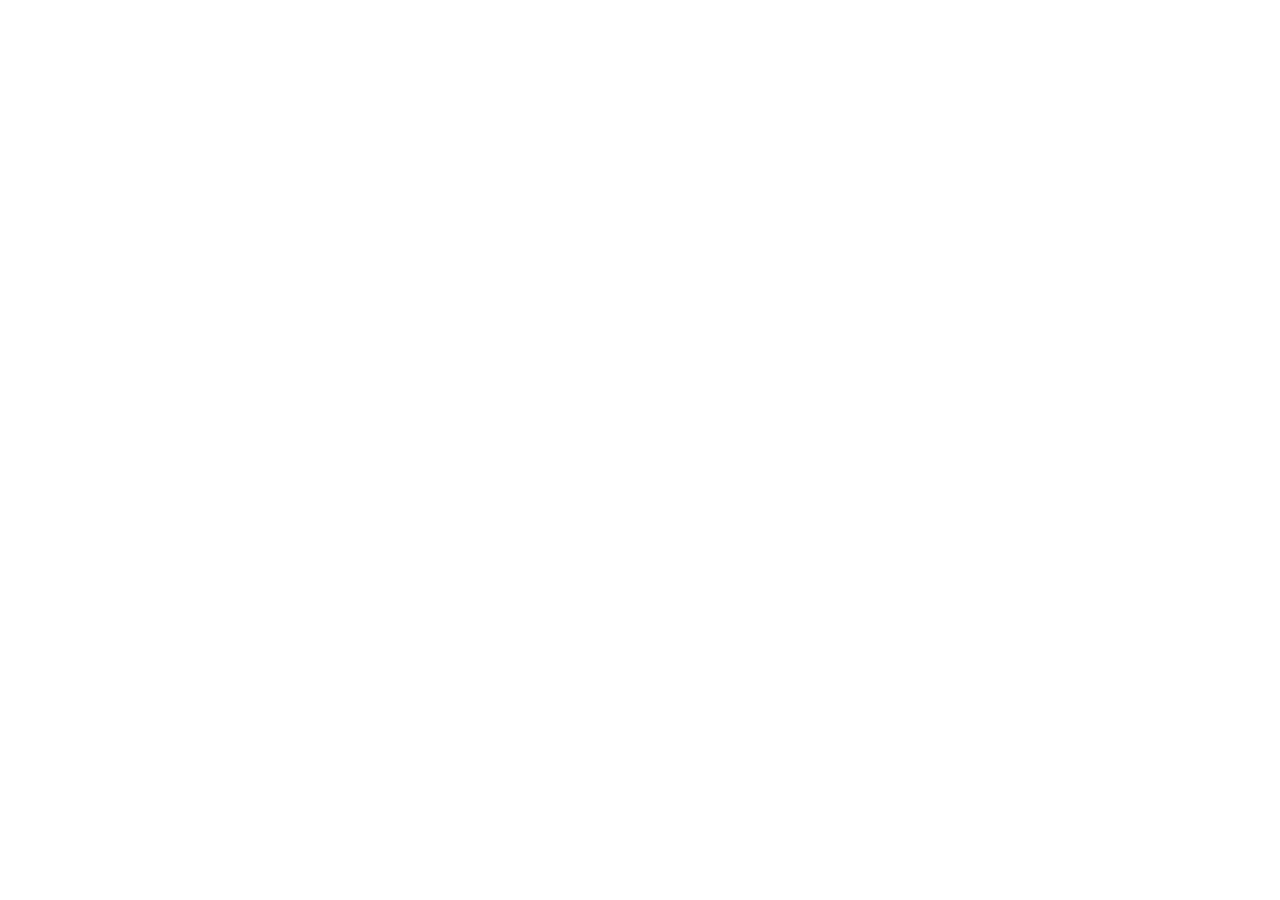
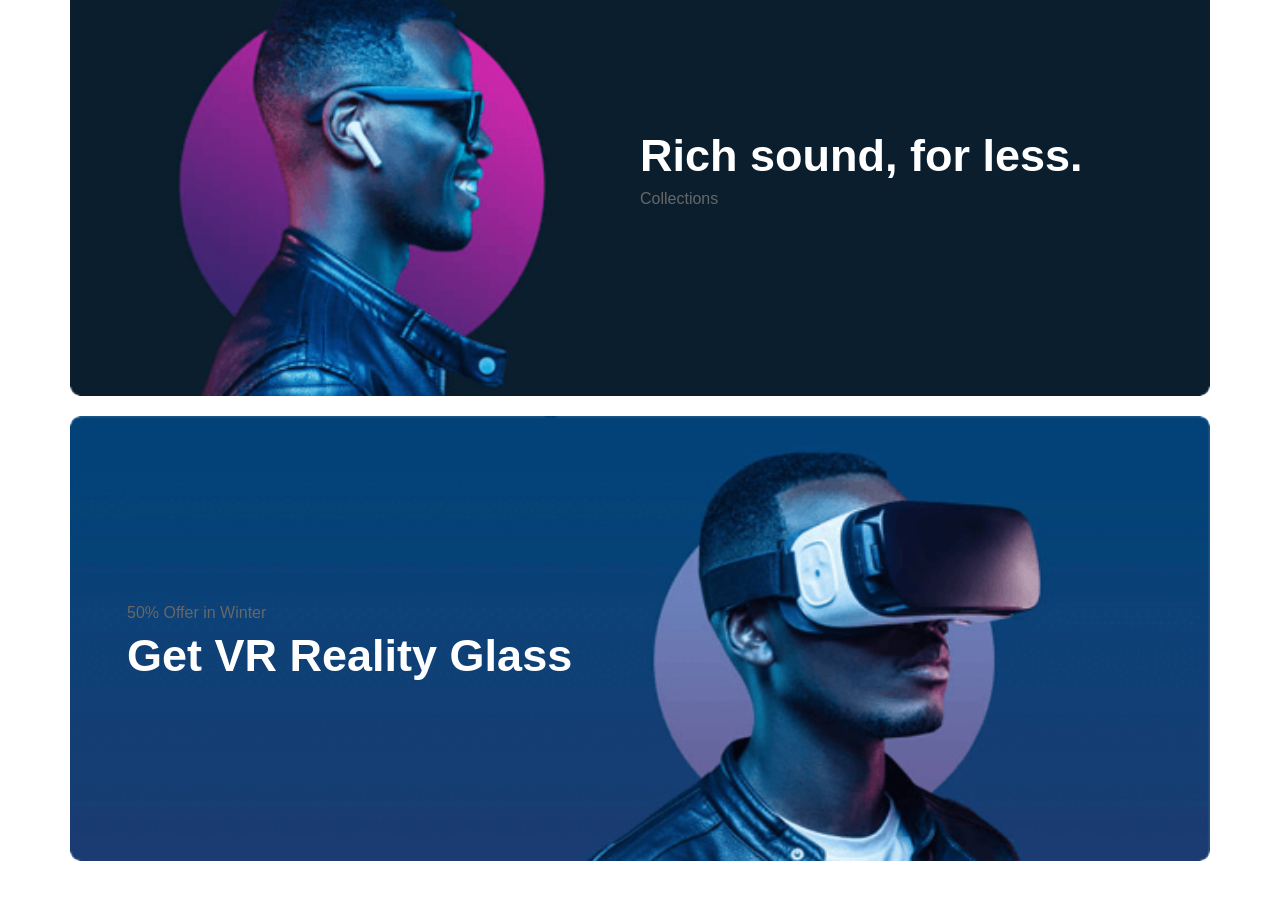
Before and after one commit to javieralarcon77/e-trade-nextjs, a Next.js app: page / in a window 1280 px wide. Shown: the part 5380-6280 px from the top of the page. Built offline with nearby package versions, Linux system fonts and the light colour scheme.

Commit message:
agregados banners

```diff
--- a/app/page.tsx
+++ b/app/page.tsx
@@ -1,3 +1,4 @@
+import { BannerAds } from "@/components/organisms/banner-ads/banner-ads";
 import { Categories } from "@/components/organisms/categories/categories";
 import { DontMiss } from "@/components/organisms/dont-miss/dont-miss";
 import { MostSold } from "@/components/organisms/most-sold/most-sold";
@@ -17,6 +18,7 @@
       <NewArrivals />
       <MostSold />
       <WhyUs />
+      <BannerAds />
     </div>
   );
 }
--- /dev/null
+++ b/components/atoms/banner/banner.css
@@ -0,0 +1,42 @@
+.banner {
+  position: relative;
+  overflow: hidden;
+  border-radius: 10px;
+}
+
+.banner img {
+  width: 100%;
+  transition: all 0.5s;
+}
+
+.banner:hover img {
+  transform: scale(110%);
+}
+
+.banner:hover a {
+  color: white;
+}
+
+.banner-content {
+  position: absolute;
+  top: 0;
+
+  width: 45%;
+  height: 100%;
+
+  display: flex;
+  justify-content: center;
+  gap: 10px;
+}
+
+.banner-content p {
+  color: white;
+  font-size: 45px;
+  font-weight: bold;
+  line-height: 42px;
+}
+
+.banner-content a {
+  transition: all 0.5s;
+  color: #676767;
+}
--- /dev/null
+++ b/components/atoms/banner/banner.tsx
@@ -0,0 +1,22 @@
+import "./banner.css";
+
+export function Banner({
+  image,
+  title,
+  text,
+  dir = "left",
+  column = "column",
+}: any) {
+  return (
+    <div className="banner">
+      <img src={image} />
+      <div
+        className="banner-content"
+        style={{ left: dir === "right" ? "50%" : "5%", flexDirection: column }}
+      >
+        <p>{title}</p>
+        <a href="#">{text}</a>
+      </div>
+    </div>
+  );
+}
--- /dev/null
+++ b/components/organisms/banner-ads/banner-ads.css
@@ -0,0 +1,8 @@
+.banner-ads {
+  margin-top: 40px;
+
+  display: flex;
+  flex-direction: column;
+
+  gap: 20px;
+}
--- /dev/null
+++ b/components/organisms/banner-ads/banner-ads.tsx
@@ -0,0 +1,23 @@
+import { Banner } from "@/components/atoms/banner/banner";
+
+import "./banner-ads.css";
+
+export function BannerAds() {
+  return (
+    <section className="banner-ads">
+      <Banner
+        image="/images/poster-01.png"
+        title="Rich sound, for less."
+        text="Collections"
+        dir="right"
+      />
+      <Banner
+        image="/images/poster-02.png"
+        title="Get VR Reality Glass"
+        text="50% Offer in Winter"
+        dir="left"
+        column="column-reverse"
+      />
+    </section>
+  );
+}
```
Also changed, not shown: public/images/poster-01.png (added), public/images/poster-02.png (added).
